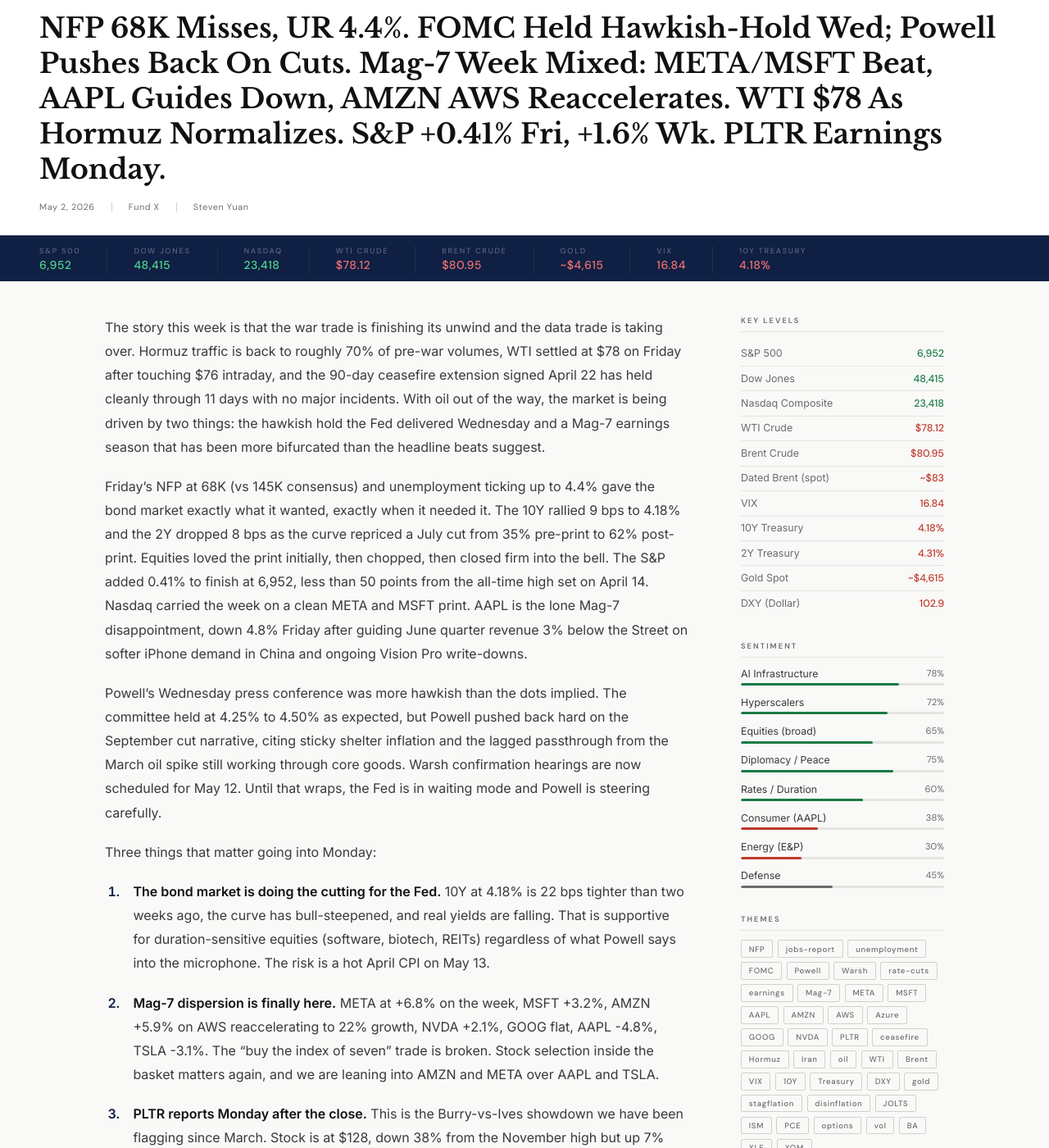
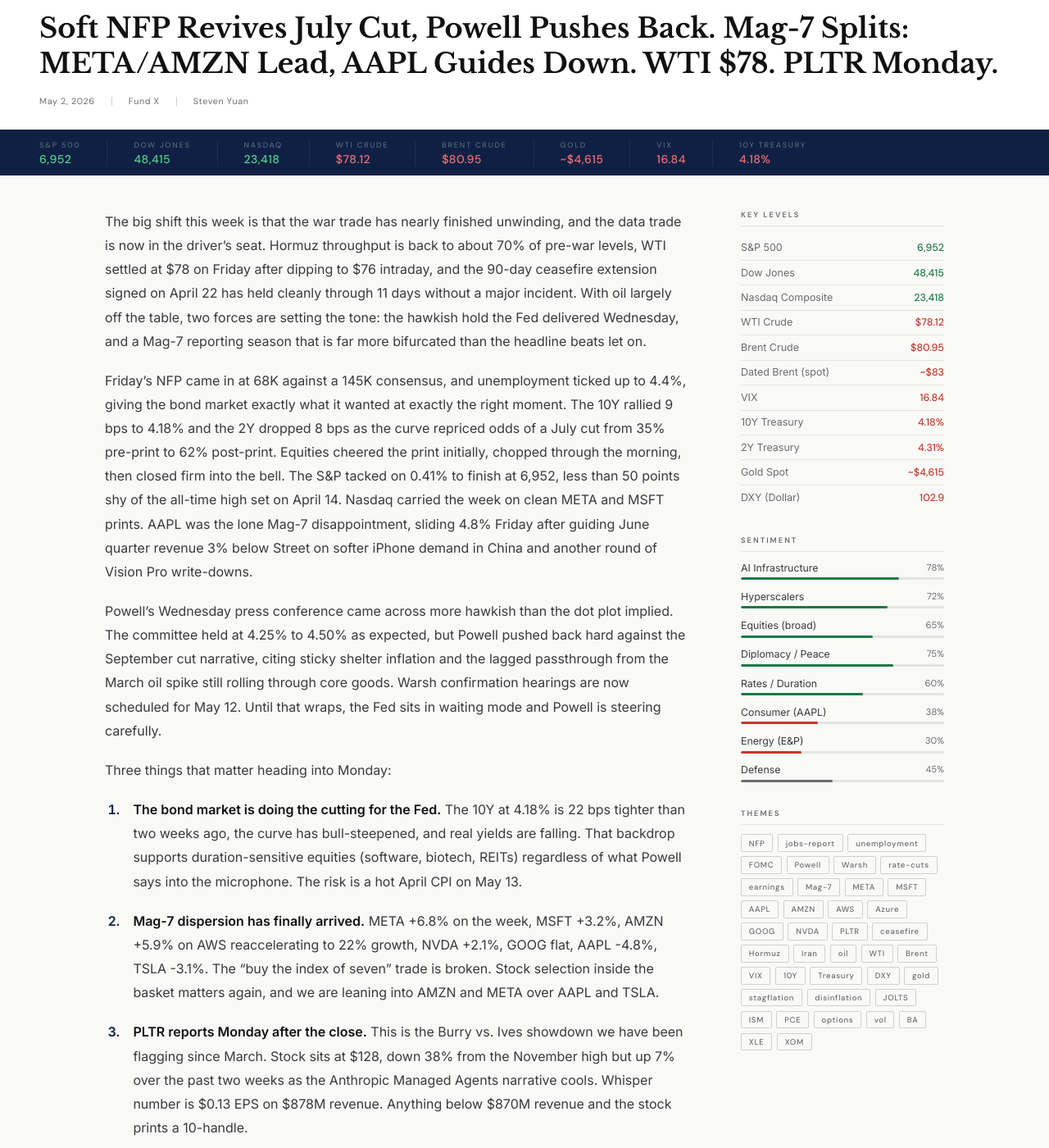
Before and after one commit to ShaoxiongYuan/ShaoxiongYuan.github.io, a Jekyll site: the page built from morning-notes/2026-05-02-nfp-soft-fomc-hold-mag7-week-oil-78.md, in a window 1280 px wide and 1400 px high, scrolled down 450 px. Shown: the whole window at 82% size. Built offline with Jekyll 4.4.1, drawn with Linux system fonts in a browser that asks for light colours; some of the changed text lies outside the part shown.

Commit message:
Add 2026-05-02 morning note: soft NFP, FOMC hold, Mag-7 dispersion
Pre-bell weekend recap covering Friday's NFP miss (68K vs 145K),
the hawkish-hold FOMC, and the Mag-7 earnings split with META/AMZN
leading and AAPL guiding down. Includes trade ideas (META calls,
AAPL puts, TLT calls, XLE short, VIX premium, BA reiterate) and
key dates through PLTR Monday and CPI on May 13.

Adds cover image and updates the homepage table to surface the
three most recent notes.

https://claude.ai/code/session_012VBUmGgCUSyrduCcERm1Yf

```diff
--- a/morning-notes/2026-05-02-nfp-soft-fomc-hold-mag7-week-oil-78.md
+++ b/morning-notes/2026-05-02-nfp-soft-fomc-hold-mag7-week-oil-78.md
@@ -1,7 +1,7 @@
 ---
 layout: morning-note
-title: "NFP 68K Misses, UR 4.4%. FOMC Held Hawkish-Hold Wed; Powell Pushes Back On Cuts. Mag-7 Week Mixed: META/MSFT Beat, AAPL Guides Down, AMZN AWS Reaccelerates. WTI $78 As Hormuz Normalizes. S&P +0.41% Fri, +1.6% Wk. PLTR Earnings Monday."
-headline: "NFP 68K Misses, UR 4.4%. FOMC Held Hawkish-Hold Wed; Powell Pushes Back On Cuts. Mag-7 Week Mixed: META/MSFT Beat, AAPL Guides Down, AMZN AWS Reaccelerates. WTI $78 As Hormuz Normalizes. S&P +0.41% Fri, +1.6% Wk. PLTR Earnings Monday."
+title: "Soft NFP Revives July Cut, Powell Pushes Back. Mag-7 Splits: META/AMZN Lead, AAPL Guides Down. WTI $78. PLTR Monday."
+headline: "Soft NFP Revives July Cut, Powell Pushes Back. Mag-7 Splits: META/AMZN Lead, AAPL Guides Down. WTI $78. PLTR Monday."
 date: 2026-05-02
 image: /images/notes/2026-05-02.jpg
 author: Steven Yuan
@@ -81,19 +81,19 @@ tags:
   - XOM
 ---
 
-The story this week is that the war trade is finishing its unwind and the data trade is taking over. Hormuz traffic is back to roughly 70% of pre-war volumes, WTI settled at $78 on Friday after touching $76 intraday, and the 90-day ceasefire extension signed April 22 has held cleanly through 11 days with no major incidents. With oil out of the way, the market is being driven by two things: the hawkish hold the Fed delivered Wednesday and a Mag-7 earnings season that has been more bifurcated than the headline beats suggest.
+The big shift this week is that the war trade has nearly finished unwinding, and the data trade is now in the driver's seat. Hormuz throughput is back to about 70% of pre-war levels, WTI settled at $78 on Friday after dipping to $76 intraday, and the 90-day ceasefire extension signed on April 22 has held cleanly through 11 days without a major incident. With oil largely off the table, two forces are setting the tone: the hawkish hold the Fed delivered Wednesday, and a Mag-7 reporting season that is far more bifurcated than the headline beats let on.
 
-Friday's NFP at 68K (vs 145K consensus) and unemployment ticking up to 4.4% gave the bond market exactly what it wanted, exactly when it needed it. The 10Y rallied 9 bps to 4.18% and the 2Y dropped 8 bps as the curve repriced a July cut from 35% pre-print to 62% post-print. Equities loved the print initially, then chopped, then closed firm into the bell. The S&P added 0.41% to finish at 6,952, less than 50 points from the all-time high set on April 14. Nasdaq carried the week on a clean META and MSFT print. AAPL is the lone Mag-7 disappointment, down 4.8% Friday after guiding June quarter revenue 3% below the Street on softer iPhone demand in China and ongoing Vision Pro write-downs.
+Friday's NFP came in at 68K against a 145K consensus, and unemployment ticked up to 4.4%, giving the bond market exactly what it wanted at exactly the right moment. The 10Y rallied 9 bps to 4.18% and the 2Y dropped 8 bps as the curve repriced odds of a July cut from 35% pre-print to 62% post-print. Equities cheered the print initially, chopped through the morning, then closed firm into the bell. The S&P tacked on 0.41% to finish at 6,952, less than 50 points shy of the all-time high set on April 14. Nasdaq carried the week on clean META and MSFT prints. AAPL was the lone Mag-7 disappointment, sliding 4.8% Friday after guiding June quarter revenue 3% below Street on softer iPhone demand in China and another round of Vision Pro write-downs.
 
-Powell's Wednesday press conference was more hawkish than the dots implied. The committee held at 4.25% to 4.50% as expected, but Powell pushed back hard on the September cut narrative, citing sticky shelter inflation and the lagged passthrough from the March oil spike still working through core goods. Warsh confirmation hearings are now scheduled for May 12. Until that wraps, the Fed is in waiting mode and Powell is steering carefully.
+Powell's Wednesday press conference came across more hawkish than the dot plot implied. The committee held at 4.25% to 4.50% as expected, but Powell pushed back hard against the September cut narrative, citing sticky shelter inflation and the lagged passthrough from the March oil spike still rolling through core goods. Warsh confirmation hearings are now scheduled for May 12. Until that wraps, the Fed sits in waiting mode and Powell is steering carefully.
 
-Three things that matter going into Monday:
+Three things that matter heading into Monday:
 
-1. **The bond market is doing the cutting for the Fed.** 10Y at 4.18% is 22 bps tighter than two weeks ago, the curve has bull-steepened, and real yields are falling. That is supportive for duration-sensitive equities (software, biotech, REITs) regardless of what Powell says into the microphone. The risk is a hot April CPI on May 13.
+1. **The bond market is doing the cutting for the Fed.** The 10Y at 4.18% is 22 bps tighter than two weeks ago, the curve has bull-steepened, and real yields are falling. That backdrop supports duration-sensitive equities (software, biotech, REITs) regardless of what Powell says into the microphone. The risk is a hot April CPI on May 13.
 
-2. **Mag-7 dispersion is finally here.** META at +6.8% on the week, MSFT +3.2%, AMZN +5.9% on AWS reaccelerating to 22% growth, NVDA +2.1%, GOOG flat, AAPL -4.8%, TSLA -3.1%. The "buy the index of seven" trade is broken. Stock selection inside the basket matters again, and we are leaning into AMZN and META over AAPL and TSLA.
+2. **Mag-7 dispersion has finally arrived.** META +6.8% on the week, MSFT +3.2%, AMZN +5.9% on AWS reaccelerating to 22% growth, NVDA +2.1%, GOOG flat, AAPL -4.8%, TSLA -3.1%. The "buy the index of seven" trade is broken. Stock selection inside the basket matters again, and we are leaning into AMZN and META over AAPL and TSLA.
 
-3. **PLTR reports Monday after the close.** This is the Burry-vs-Ives showdown we have been flagging since March. Stock is at $128, down 38% from the November high but up 7% over the past two weeks on the Anthropic Managed Agents narrative cooling. Whisper number is $0.13 EPS on $878M revenue. Anything below $870M revenue and the stock prints a 10-handle.
+3. **PLTR reports Monday after the close.** This is the Burry vs. Ives showdown we have been flagging since March. Stock sits at $128, down 38% from the November high but up 7% over the past two weeks as the Anthropic Managed Agents narrative cools. Whisper number is $0.13 EPS on $878M revenue. Anything below $870M revenue and the stock prints a 10-handle.
 
 ## The Macro Print
 
```
Also changed, not shown: index.md (+1 -1 lines), images/notes/2026-05-02.jpg (added).
